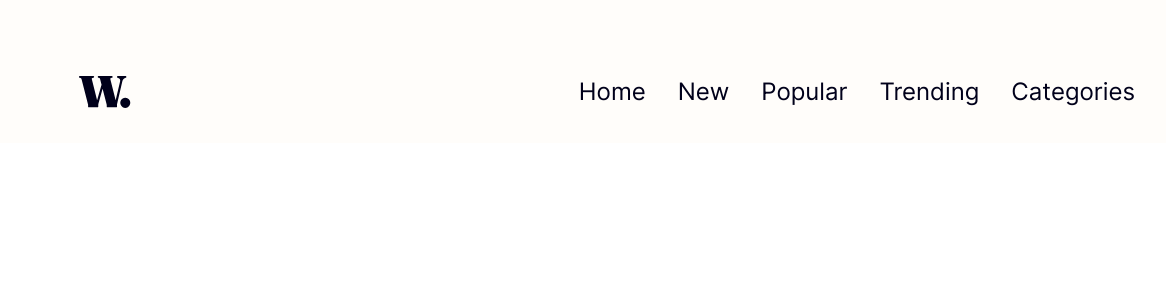
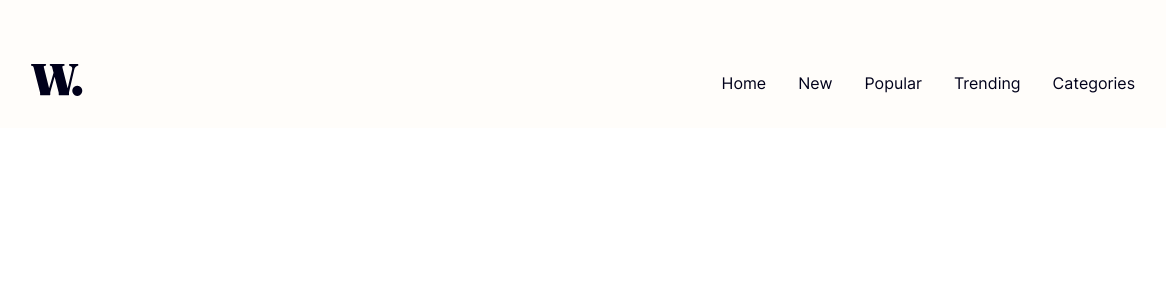
Before and after one commit to Lord-Mugen/news-homepage, a React (Vite) app: page / in a window 1536 px wide. Shown: the top 300 px of the page, without its empty margins (193-1359 px from the left). Built offline with nearby package versions, Linux system fonts and the light colour scheme.

Commit message:
navbar responsive fixed

```diff
--- a/src/Components/Navbar/navbar.css
+++ b/src/Components/Navbar/navbar.css
@@ -139,44 +139,3 @@
     font-size: 1rem;
   }
 }
-
-@media (min-width: 1200px) {
-  .brand-link {
-    padding-left: 0.5em;
-    font-size: clamp(1.2rem, 5vw, 3rem);
-  }
-
-  .navbar-link {
-    font-size: clamp(1.2rem, 5vw, 1rem);
-  }
-
-  /* .contact-nav {
-    border: 2px solid #a4161a;
-    padding: 0.3em 0.9em;
-  } */
-}
-
-@media (min-width: 1400px) {
-  .brand-link {
-    padding-left: 1em;
-  }
-
-  .navbar-link {
-    font-size: clamp(1.2rem, 5vw, 1.5rem);
-  }
-
-  /* .contact-nav {
-    border: 2px solid #a4161a;
-    padding: 0.3em 0.9em;
-  } */
-}
-
-@media (min-width: 1600px) {
-  .brand-link {
-    padding-left: 1.2em;
-  }
-
-  .navbar-link {
-    font-size: clamp(1.2rem, 5vw, 1.7rem);
-  }
-}
```
